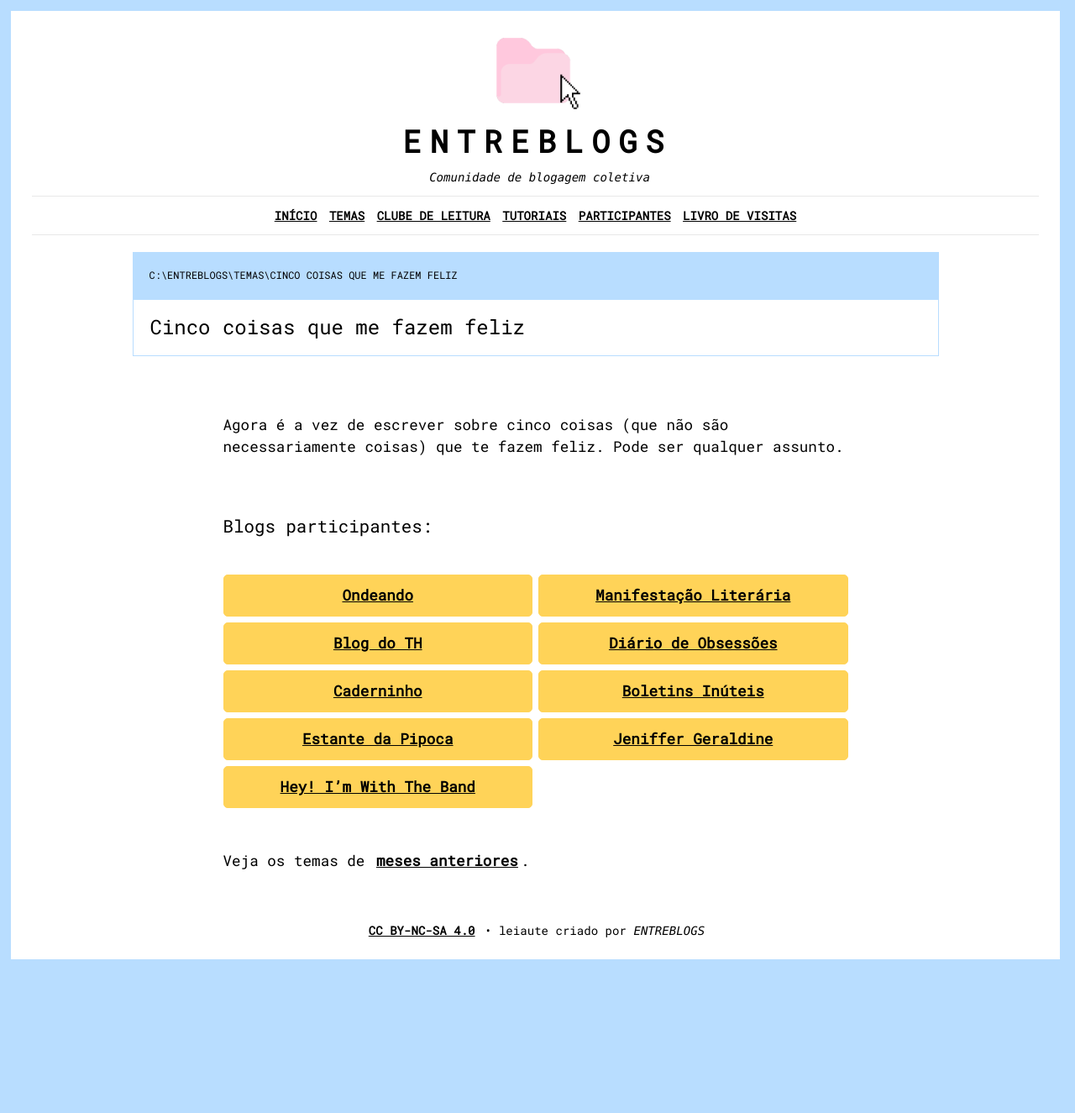
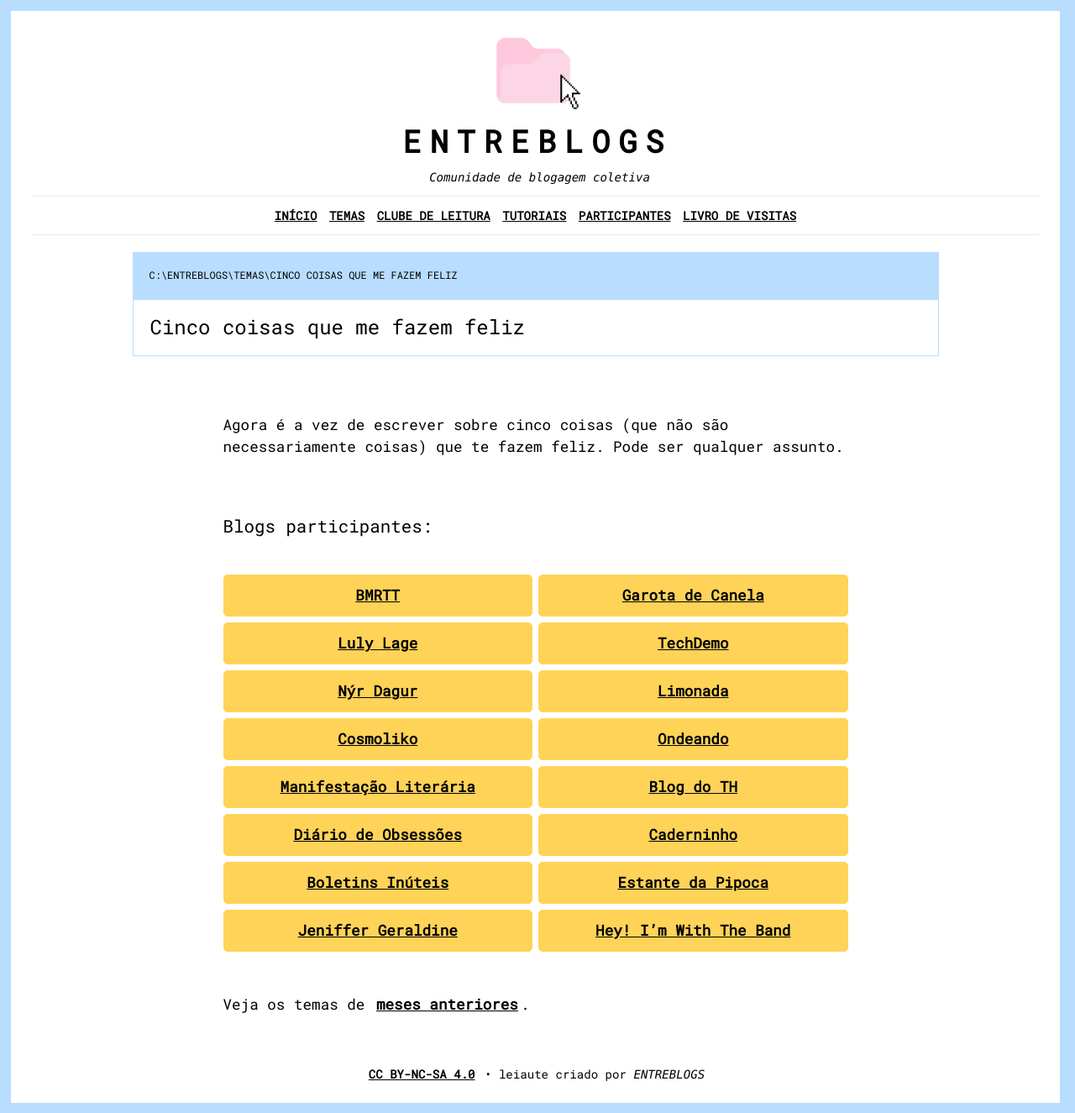
Before and after one commit to bamoretti/entreblogs, a Jekyll site: the page built from auxiliares/temas/cinco-coisas-que-me-fazem-feliz.md, in a window 1280 px wide. Shown: the whole page at 84% size. Built offline with Jekyll 4.4.1, drawn with Linux system fonts in a browser that asks for light colours; comment, search, counter and statistics services are not loaded; before the commit the page ends 1154 px from its top, so only the background shows below that.

Commit message:
Add multiple entries for 'Cinco coisas que me fazem feliz'

```diff
--- a/_data/temas.yml
+++ b/_data/temas.yml
@@ -1,4 +1,33 @@
 # --- INÍCIO TEMA Cinco coisas que me fazem feliz ---
+
+- tema: "Cinco coisas que me fazem feliz"
+  nome: "BMRTT"
+  url: "https://www.bamoretti.com/2026/04/5-coisas-que-me-fazem-feliz.html"
+
+- tema: "Cinco coisas que me fazem feliz"
+  nome: "Garota de Canela"
+  url: "https://garotadecanela.blogspot.com/2026/04/5-coisas-que-me-deixam-feliz.html"
+
+- tema: "Cinco coisas que me fazem feliz"
+  nome: "Luly Lage"
+  url: "https://lulylage.com/cinco-coisas-que-estao-me-fazendo-feliz-ultimamente/"
+
+- tema: "Cinco coisas que me fazem feliz"
+  nome: "TechDemo"
+  url: "https://techdemo.com.br/cinco-coisas-que-me-fazem-feliz/"
+
+- tema: "Cinco coisas que me fazem feliz"
+  nome: "Nýr Dagur"
+  url: "https://nyrtais.blogspot.com/2026/04/5-coisas-que-me-fazem-feliz.html?m=1#more"
+
+- tema: "Cinco coisas que me fazem feliz"
+  nome: "Limonada"
+  url: "https://limaoquenada.blogspot.com/2026/04/entreblogs-5-coisas-que-me-fazem-feliz.html"
+
+- tema: "Cinco coisas que me fazem feliz"
+  nome: "Cosmoliko"
+  url: "https://cosmoliko.com/cinco-coisas-que-me-fazem-feliz-abracos-ceu-filmes-andarilhar-experiencias-surpreendentes/"
+
 - tema: "Cinco coisas que me fazem feliz"
   nome: "Ondeando"
   url: "https://pedro.dalbo.me/blog/cinco-coisas-que-me-fazem-feliz/"
```
